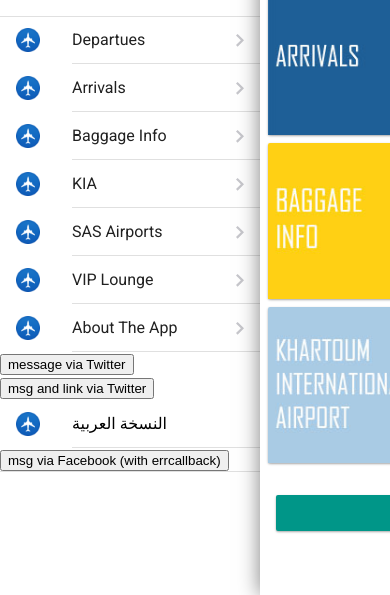
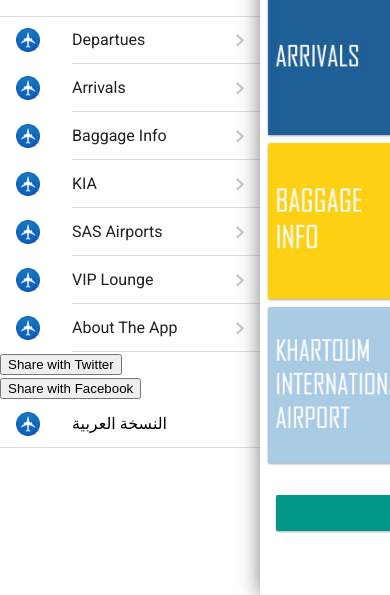
Before and after one commit to omyalpha/sasapp5, a plain HTML site: page index.html in a window 390 px wide. Both pictures are taken after a click on the link "clear_all". Shown: the part 249-844 px from the top of the page. Drawn offline with Linux system fonts and the light colour scheme; some packages are replaced by stand-ins of ours.

Commit message:
Add files via upload

```diff
--- a/index.html
+++ b/index.html
@@ -84,8 +84,8 @@
                         </div>
                       </div></a></li>
 					  <!-- unlike most apps Twitter doesn't like it when you use an array to pass multiple files as the second param -->
-<button onclick="window.plugins.socialsharing.shareViaTwitter('Message via Twitter')">message via Twitter</button>
-<button onclick="window.plugins.socialsharing.shareViaTwitter('Message and link via Twitter', null /* img */, 'http://www.x-services.nl')">msg and link via Twitter</button>
+<button onclick="window.plugins.socialsharing.shareViaTwitter('Download SAS Airports App', null /* img */, 'http://sasairports.com/')">Share with Twitter</button>
+<button onclick="window.plugins.socialsharing.shareViaFacebook('Download SAS Airports App', null /* img */, 'http://sasairports.com/')">Share with Facebook</button>
 				  <li><a href="indexar.html" class="external close-panel">
                       <div class="item-content">
                         <div class="item-media"><i class="icon icon-f7"></i></div>
@@ -93,7 +93,6 @@
                           <div class="item-title">النسخة العربية</div>
                         </div>
                       </div></a></li>
-					  <button onclick="window.plugins.socialsharing.shareViaFacebook('Message via Facebook', null /* img */, null /* url */, function() {console.log('share ok')}, function(errormsg){alert(errormsg)})">msg via Facebook (with errcallback)</button>
                 </ul>
               </div>
             </div>
```
